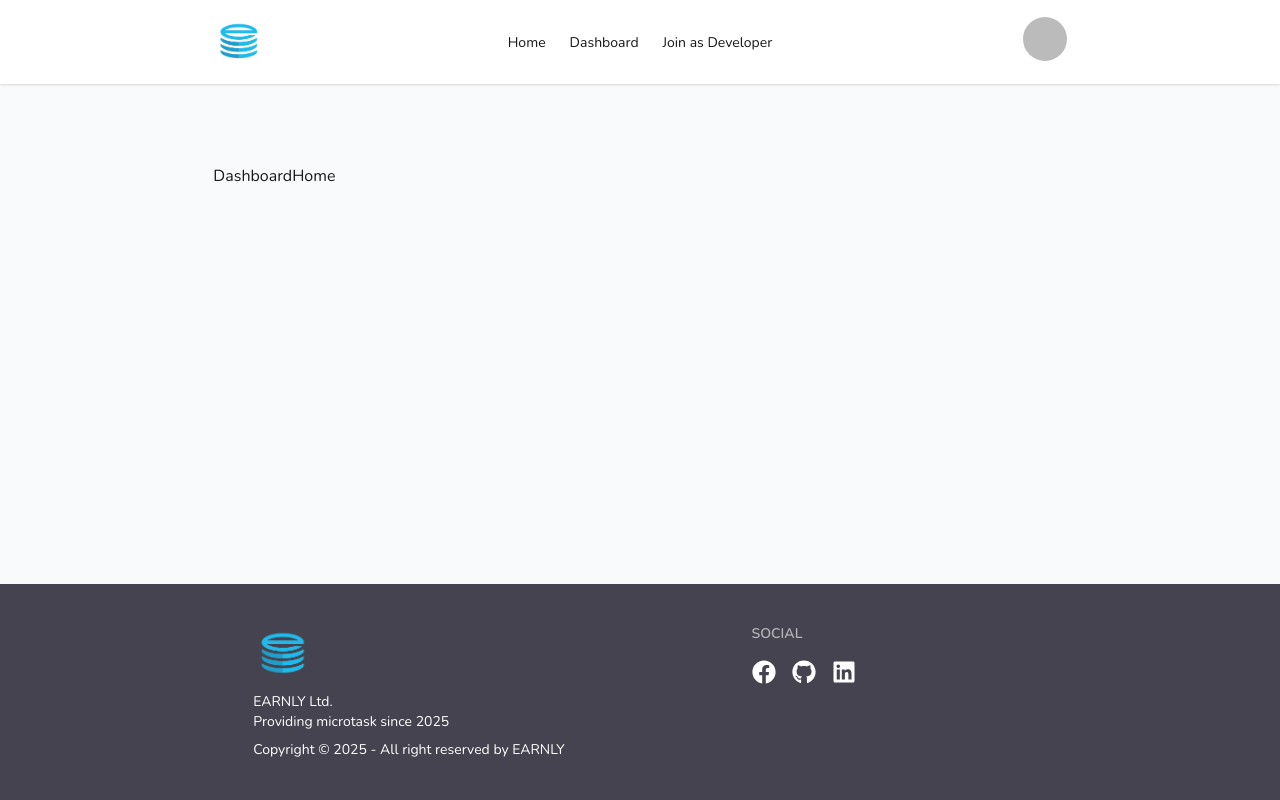
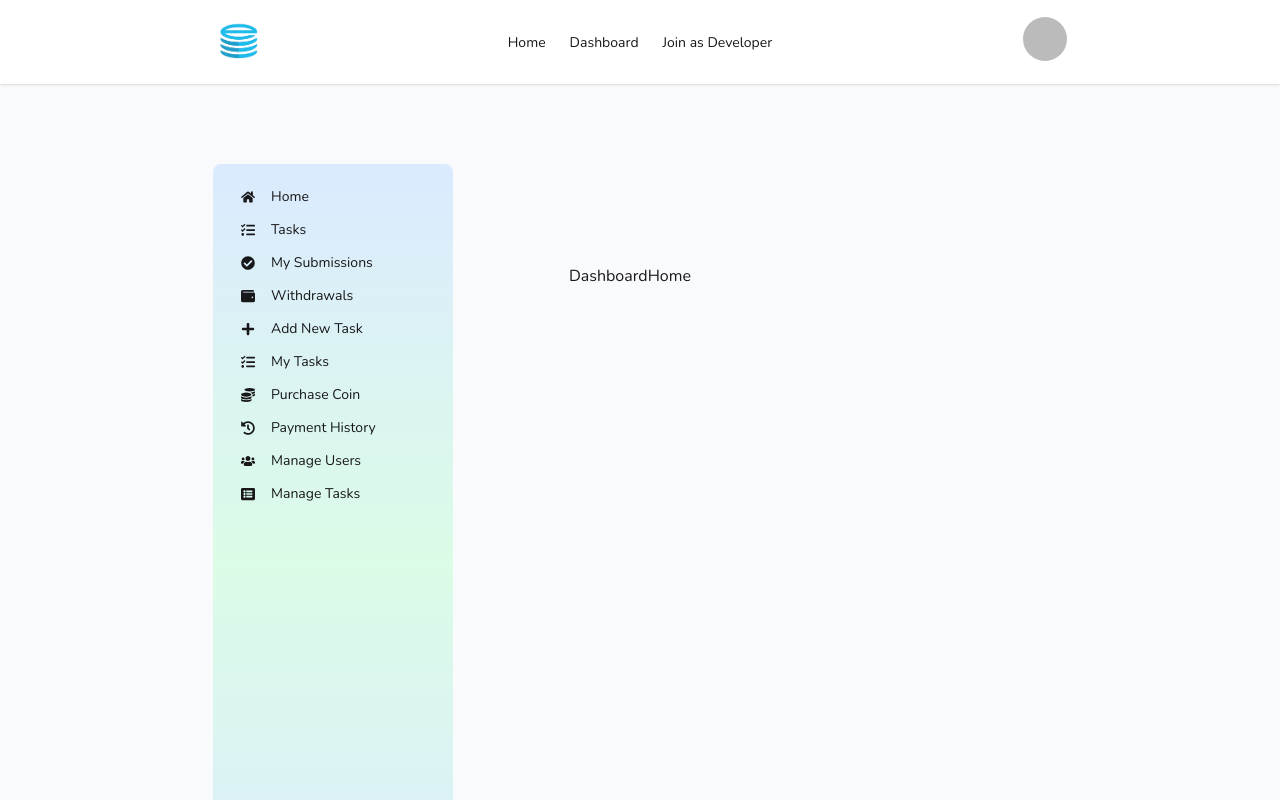
Before and after one commit to abdulkader33447/a12-earnly-client, a React (Vite) app: page /dashboard in a window 1280 px wide. Shown: the top 800 px of the page. Built offline with nearby package versions, Linux system fonts and the light colour scheme; no server answers; sample sign-in values are in the browser's storage.

Commit message:
added all of dashboard links without user role

```diff
--- a/src/Layouts/DashboardLayout.jsx
+++ b/src/Layouts/DashboardLayout.jsx
@@ -1,14 +1,161 @@
 import React from "react";
-import { Outlet } from "react-router";
+import { NavLink, Outlet } from "react-router";
 import Navbar from "../Components/Navbar/Navbar";
 import Footer from "../Components/Footer/Footer";
-
+import {
+  FaCheckCircle,
+  FaCoins,
+  FaHistory,
+  FaHome,
+  FaListAlt,
+  FaPlus,
+  FaTasks,
+  FaUsers,
+  FaWallet,
+} from "react-icons/fa";
 
 const DashboardLayout = () => {
   return (
     <div>
       <Navbar />
-      <Outlet />
+      <div className="drawer lg:drawer-open lg:w-8/12 md:w-10/12 w-11/12 mx-auto lg:py-20 md:py-14 py-10">
+        <input id="my-drawer-2" type="checkbox" className="drawer-toggle" />
+        <div className="drawer-content flex flex-col p-5 ">
+          <div className="navbar w-full  lg:hidden">
+            <div className="flex-none  lg:hidden">
+              <label
+                htmlFor="my-drawer-2"
+                aria-label="open sidebar"
+                className="btn btn-square  rounded-lg "
+              >
+                <svg
+                  xmlns="http://www.w3.org/2000/svg"
+                  fill="none"
+                  viewBox="0 0 24 24"
+                  className="inline-block h-6 w-6 stroke-current "
+                >
+                  <path
+                    strokeLinecap="round"
+                    strokeLinejoin="round"
+                    strokeWidth="2"
+                    d="M4 6h16M4 12h16M4 18h16"
+                  ></path>
+                </svg>
+              </label>
+            </div>
+            <div className="mx-2 flex-1 px-2">Dashboard</div>
+          </div>
+          <Outlet />
+        </div>
+        <div className="drawer-side">
+          <label
+            htmlFor="my-drawer-2"
+            aria-label="close sidebar"
+            className="drawer-overlay"
+          ></label>
+          <ul className="menu text-base-content min-h-full w-60 p-4 bg-gradient-to-t from-blue-100 via-green-100 to-blue-100 rounded-lg">
+            <li>
+              <NavLink
+                to="/dashboard"
+                className="hover:bg-[#CAEB66] hover:shadow-[0_0_20px_#CAEB66]"
+              >
+                <FaHome className="inline-block mr-2" /> Home
+              </NavLink>
+            </li>
+
+            {/*-------------- worker links --------------*/}
+            <li>
+              <NavLink
+                to="/dashboard/tasks"
+                className="hover:bg-[#CAEB66] hover:shadow-[0_0_20px_#CAEB66]"
+              >
+                <FaTasks className="inline-block mr-2" /> Tasks
+              </NavLink>
+            </li>
+            {/* My Submissions */}
+            <li>
+              <NavLink
+                to="/dashboard/submissions"
+                className="hover:bg-[#CAEB66] hover:shadow-[0_0_20px_#CAEB66]"
+              >
+                <FaCheckCircle className="inline-block mr-2" /> My Submissions
+              </NavLink>
+            </li>
+
+            {/* Withdrawals */}
+            <li>
+              <NavLink
+                to="/dashboard/withdrawals"
+                className="hover:bg-[#CAEB66] hover:shadow-[0_0_20px_#CAEB66]"
+              >
+                <FaWallet className="inline-block mr-2" /> Withdrawals
+              </NavLink>
+            </li>
+
+            {/*---------buyer links-------------  */}
+            {/* Add New Tasks */}
+            <li>
+              <NavLink
+                to="/dashboard/add-task"
+                className="hover:bg-[#CAEB66] hover:shadow-[0_0_20px_#CAEB66]"
+              >
+                <FaPlus className="inline-block mr-2" /> Add New Task
+              </NavLink>
+            </li>
+
+            {/* My Tasks */}
+            <li>
+              <NavLink
+                to="/dashboard/my-tasks"
+                className="hover:bg-[#CAEB66] hover:shadow-[0_0_20px_#CAEB66]"
+              >
+                <FaTasks className="inline-block mr-2" /> My Tasks
+              </NavLink>
+            </li>
+
+            {/* Purchase Coin */}
+            <li>
+              <NavLink
+                to="/dashboard/purchase-coin"
+                className="hover:bg-[#CAEB66] hover:shadow-[0_0_20px_#CAEB66]"
+              >
+                <FaCoins className="inline-block mr-2" /> Purchase Coin
+              </NavLink>
+            </li>
+
+            {/* Payment History */}
+            <li>
+              <NavLink
+                to="/dashboard/payment-history"
+                className="hover:bg-[#CAEB66] hover:shadow-[0_0_20px_#CAEB66]"
+              >
+                <FaHistory className="inline-block mr-2" /> Payment History
+              </NavLink>
+            </li>
+
+            {/* --------admin links------- */}
+            {/* Manage Users */}
+            <li>
+              <NavLink
+                to="/dashboard/manage-users"
+                className="hover:bg-[#CAEB66] hover:shadow-[0_0_20px_#CAEB66]"
+              >
+                <FaUsers className="inline-block mr-2" /> Manage Users
+              </NavLink>
+            </li>
+
+            {/* Manage Tasks */}
+            <li>
+              <NavLink
+                to="/dashboard/manage-tasks"
+                className="hover:bg-[#CAEB66] hover:shadow-[0_0_20px_#CAEB66]"
+              >
+                <FaListAlt className="inline-block mr-2" /> Manage Tasks
+              </NavLink>
+            </li>
+          </ul>
+        </div>
+      </div>
       <Footer />
     </div>
   );
--- a/src/Pages/Authentication/Register/Register.jsx
+++ b/src/Pages/Authentication/Register/Register.jsx
@@ -97,8 +97,8 @@ const Register = () => {
                 <option value="" disabled selected>
                   Select
                 </option>
-                <option value="Buyer">Buyer</option>
-                <option value="Worker">Worker</option>
+                <option value="buyer">buyer</option>
+                <option value="worker">worker</option>
               </select>
               {errors.category?.type === "required" && (
                 <p className="text-red-500">category required</p>
```
